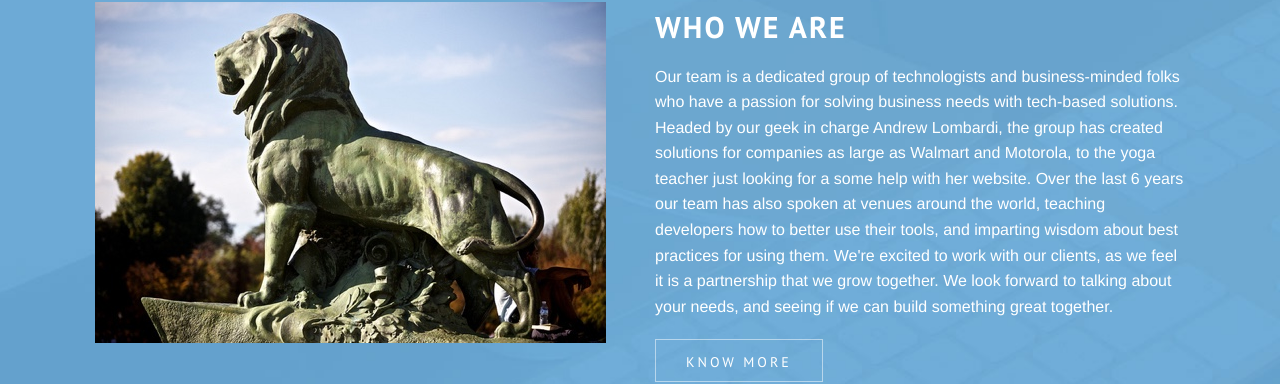
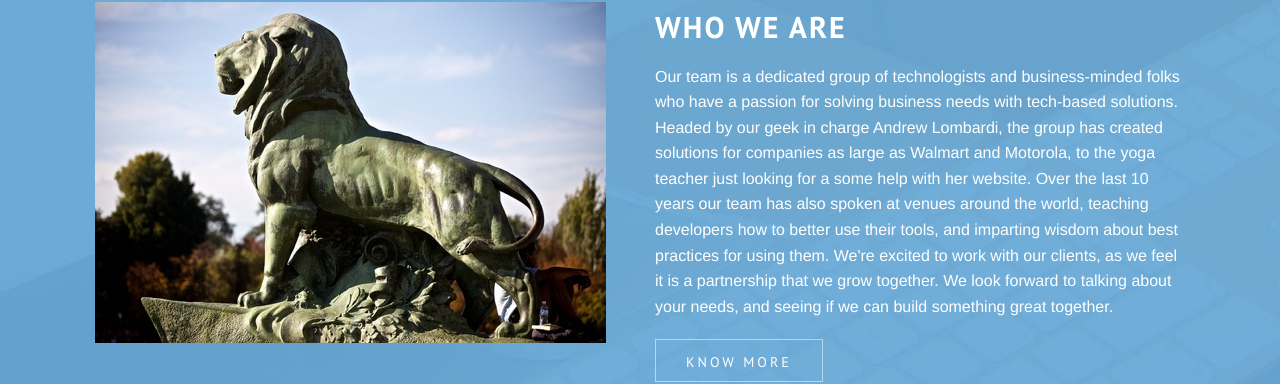
Before and after one commit to mysticcoders/www, a Jekyll site: the page built from index.html, in a window 1280 px wide and 900 px high, scrolled down 1015 px. Shown: the part 192-576 px from the top of the window. Built offline with Jekyll 4.4.1, drawn with Linux system fonts in a browser that asks for light colours; some web fonts are replaced; comment, search, counter and statistics services are not loaded.

Commit message:
updates for stuff

```diff
--- a/Gemfile
+++ b/Gemfile
@@ -9,3 +9,7 @@
 gem "jekyll"
 gem "jekyll-paginate"
 gem "rouge"
+
+group :jekyll_plugins do
+    gem 'jekyll-livereload'
+end
--- a/_data/clients.yml
+++ b/_data/clients.yml
@@ -3,7 +3,7 @@
 - image: client-2.png
   alt: LeapFrog
 - image: client-3.png
-  alt: BrandUp
+  alt: Redaptive
 - image: client-4.png
   alt: H2 Wellness
 - image: client-5.png
--- a/_layouts/default.html
+++ b/_layouts/default.html
@@ -90,14 +90,27 @@
 
       <div class='footer centered-text'>
         <div class='spacing'></div>
+        <div class='large-12 columns'></div>
+        <h1 class='light'>
+          <img src='{{site.url}}/images/logo-grey.png'>
+          <br>
+          <div class='spacing'></div>
+          MYSTIC
+        </h1>
+        <!-- <div class="special-title">
+            <h4 class="light">HIRE DEVELOPERS</h2>
+              <ul style='display: inline-block'>
+                <li><a href="#">Java Developers</a></li>
+                <li><a href="#">Python Developers</a></li>
+                <li><a href="#">Node Developers</a></li>
+                <li><a href="#">React Developers</a></li>
+                <li><a href="#">Objective-C Developers</a></li>
+                <li><a href="#">Swift Developers</a></li>
+                <li><a href="#">Kotlin Developers</a></li>
+              </ul>
+        </div> -->
         <div class='row'>
           <div class='large-12 columns'></div>
-          <h1 class='light'>
-            <img src='{{site.url}}/images/logo-grey.png'>
-            <br>
-            <div class='spacing'></div>
-            MYSTIC
-          </h1>
           <div class='spacing'></div>
           <div class='spacing'></div>
           <div class='socials centered-text'>
--- a/index.html
+++ b/index.html
@@ -51,6 +51,22 @@
 
 {% include slider.html %}
 
+<!-- <div class="full dark-blue no-padding">
+  <div class="two spacing"></div>
+  <div class="row">
+    <div id="mc_embed_signup" class="call-to-action light">
+      <div class="medium-9 large-9 columns">
+        <p class="left">Signup to receive our weekly newsletter full of tech tips:</p>
+      </div>
+      <div class="medium-3 large-3 columns">
+        <a class="button" href="#">Sign Up</a>
+      </div>
+    </form>
+    </div>
+  </div>
+  <div class="two spacing"></div>
+</div>
+ -->
 {% include whys.html shape="circle" %}
 
 <div class='full bg-3 light'>
@@ -61,7 +77,17 @@
     <div class='large-6 columns'>
       <h2 class='light'>Who we are</h2>
       <p>
-        Our team is a dedicated group of technologists and business-minded folks who have a passion for solving business needs with tech-based solutions.  Headed by our geek in charge Andrew Lombardi, the group has created solutions for companies as large as Walmart and Motorola, to the yoga teacher just looking for a some help with her website.  Over the last 6 years our team has also spoken at venues around the world, teaching developers how to better use their tools, and imparting wisdom about best practices for using them.  We're excited to work with our clients, as we feel it is a partnership that we grow together.  We look forward to talking about your needs, and seeing if we can build something great together.
+        Our team is a dedicated group of technologists and business-minded folks
+        who have a passion for solving business needs with tech-based solutions.
+        Headed by our geek in charge Andrew Lombardi, the group has created
+        solutions for companies as large as Walmart and Motorola, to the yoga
+        teacher just looking for a some help with her website.  Over the last 10
+        years our team has also spoken at venues around the world, teaching
+        developers how to better use their tools, and imparting wisdom about
+        best practices for using them.  We're excited to work with our clients,
+        as we feel it is a partnership that we grow together.  We look forward
+        to talking about your needs, and seeing if we can build something great
+        together.
       </p>
       <a href="about.html" class='button boxed'>Know more</a>
     </div>
```
Also changed, not shown: other parts of _layouts/default.html (+1 -1 lines), Gemfile.lock, images/client-3.png.
